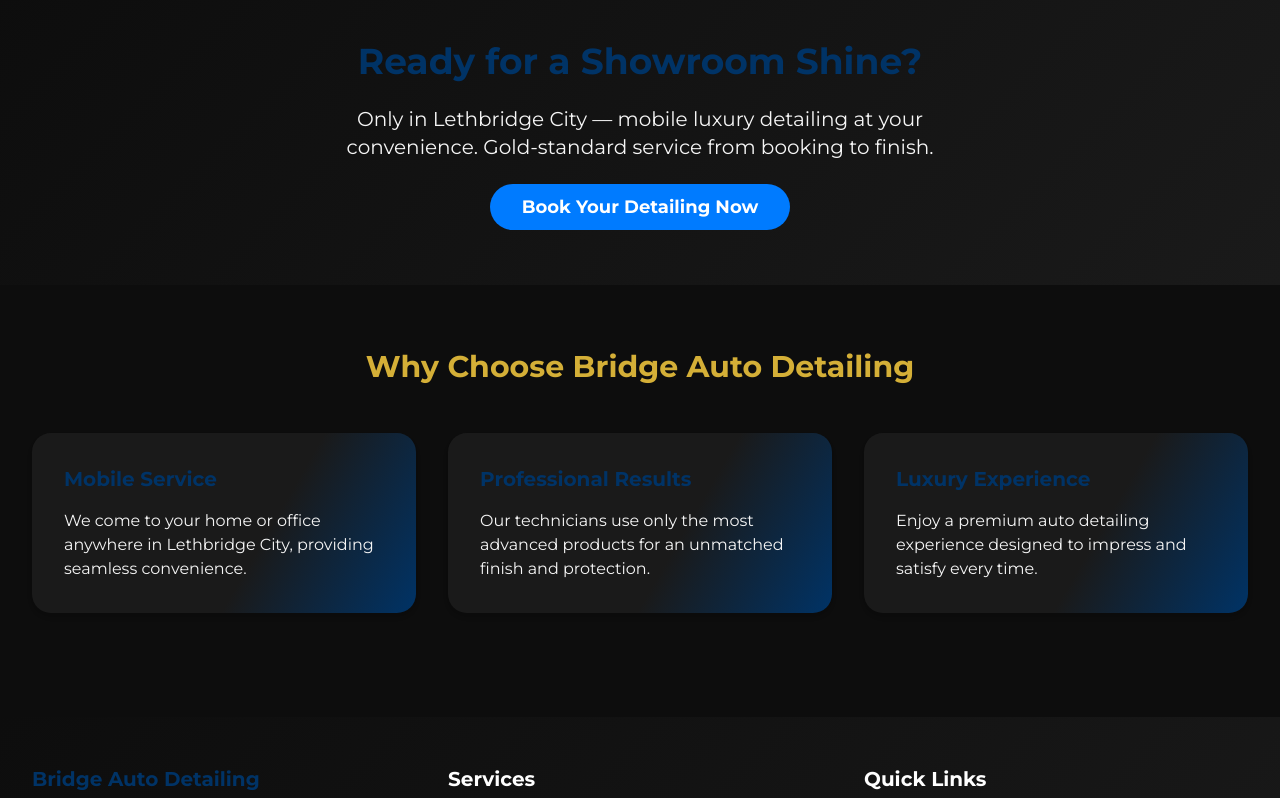
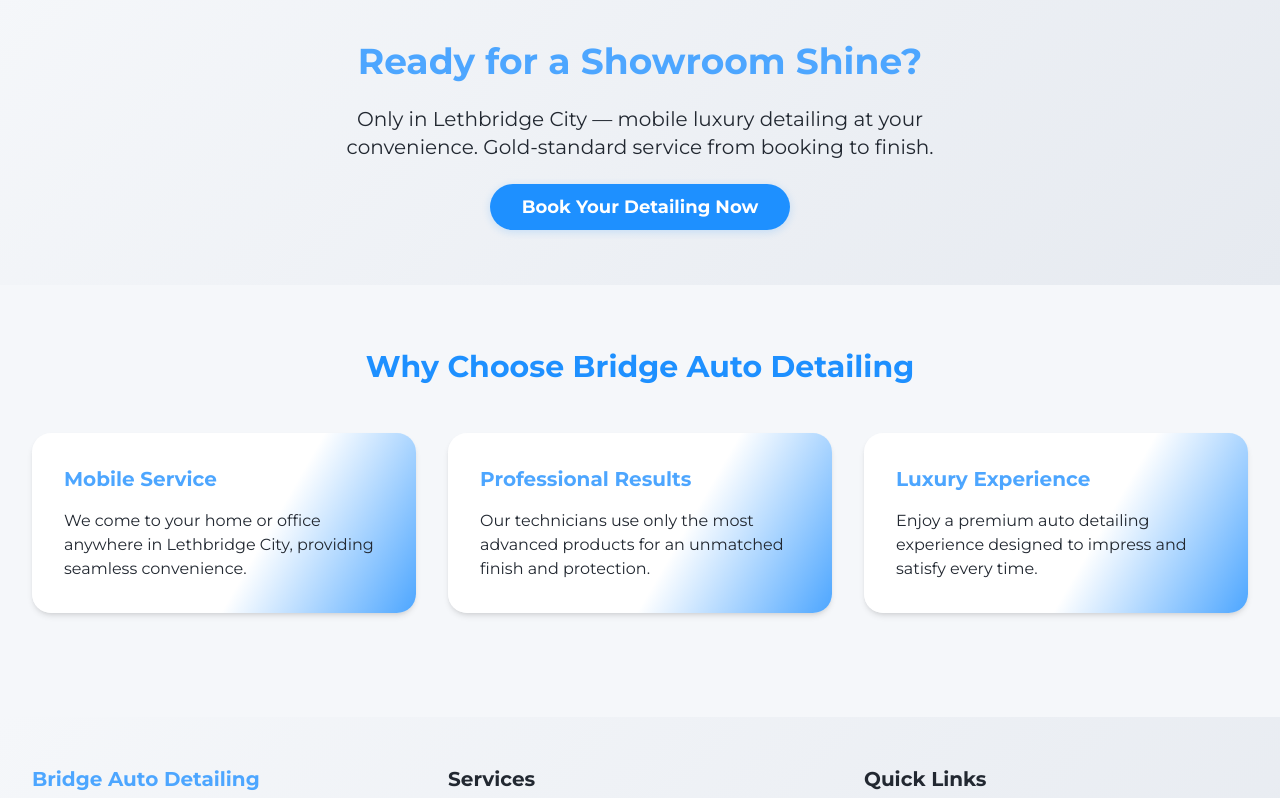
Before and after one commit to jamescooper69/bridgeautodetailing, a React (Vite) app: page / in a window 1280 px wide. Shown: the part 1723-2521 px from the top of the page. Built offline with nearby package versions, Linux system fonts and the light colour scheme.

Commit message:
Refactor: Update color palette
Update the color palette to match the new branding guidelines.

```diff
--- a/src/index.css
+++ b/src/index.css
@@ -5,25 +5,25 @@
 
 @layer base {
   :root {
-    --background: 0, 0%, 5%;        /* Jet Black */
-    --foreground: 0, 0%, 96%;       /* Pearl White */
-    --card: 0, 0%, 10%;             /* Gunmetal Gray */
-    --card-foreground: 0, 0%, 96%;  /* Pearl White */
-    --popover: 0, 0%, 10%;          /* Gunmetal Gray */
-    --popover-foreground: 48, 65%, 52%; /* Royal Gold */
-    --primary: 46, 62%, 53%;        /* Royal Gold */
-    --primary-foreground: 0, 0%, 5%;  /* Jet Black */
-    --secondary: 213, 100%, 20%;    /* Deep Sapphire Blue */
-    --secondary-foreground: 0, 0%, 96%;  /* Pearl White */
-    --muted: 0, 0%, 69%;            /* Cool Gray */
-    --muted-foreground: 0, 0%, 96%; /* Pearl White */
-    --accent: 211, 100%, 52%;       /* Electric Blue */
-    --accent-foreground: 0, 0%, 96%;/* Pearl White */
-    --destructive: 0, 84%, 60%;     /* Red */
-    --destructive-foreground: 0, 0%, 96%;
-    --border: 0, 0%, 18%;
-    --input: 0, 0%, 10%;
-    --ring: 46, 62%, 53%;           /* Royal Gold */
+    --background: 222, 33%, 98%;   /* #F5F7FA */
+    --foreground: 222, 15%, 16%;   /* #222831 */
+    --card: 0, 0%, 100%;           /* #FFFFFF */
+    --card-foreground: 222, 15%, 16%;  /* #222831 */
+    --popover: 0, 0%, 100%;        /* #FFFFFF */
+    --popover-foreground: 210, 100%, 56%; /* #1E90FF */
+    --primary: 210, 100%, 56%;     /* #1E90FF */
+    --primary-foreground: 0, 0%, 100%;  /* #FFFFFF */
+    --secondary: 207, 100%, 66%;   /* #4DA6FF */
+    --secondary-foreground: 222, 15%, 16%;  /* #222831 */
+    --muted: 0, 0%, 69%;           /* #B0B0B0 */
+    --muted-foreground: 222, 15%, 16%; /* #222831 */
+    --accent: 217, 74%, 17%;       /* #0A1E3F */
+    --accent-foreground: 0, 0%, 100%;/* #FFFFFF */
+    --destructive: 0, 84%, 60%;    /* Red */
+    --destructive-foreground: 0, 0%, 100%;
+    --border: 214, 15%, 85%;       /* #D1D5DB */
+    --input: 0, 0%, 96%;           /* #F5F5F5 */
+    --ring: 210, 100%, 56%;        /* #1E90FF */
     --radius: 1.2rem;
   }
   body {
@@ -31,20 +31,39 @@
     font-family: 'Montserrat', 'ui-sans-serif', 'system-ui', sans-serif;
   }
   .premium-gradient {
-    background: linear-gradient(135deg, #0D0D0D 0%, #1A1A1A 100%);
+    background: linear-gradient(135deg, #F5F7FA 0%, #E6EAF0 100%);
   }
   .card-premium {
-    background: linear-gradient(120deg, #1A1A1A 60%, #003366 100%);
+    background: linear-gradient(120deg, #FFFFFF 60%, #4DA6FF 100%);
     border-radius: 1.2rem;
-    box-shadow: 0 4px 32px 0 rgba(44, 44, 44, 0.15);
-    color: #F5F5F5;
+    box-shadow: 0 4px 32px 0 rgba(39, 56, 89, 0.10);
+    color: #222831;
   }
-  .btn-gold {
-    @apply bg-primary text-primary-foreground font-bold py-3 px-8 rounded-full hover:bg-yellow-500 hover:text-black transition-colors duration-200;
-    box-shadow: 0 2px 8px 0 rgba(212, 175, 55, 0.25);
+  .btn-gold, .btn-accent {
+    @apply bg-primary text-white font-bold py-3 px-8 rounded-full hover:bg-[#1C86EE] transition-colors duration-200;
+    box-shadow: 0 2px 8px 0 rgba(30, 144, 255, 0.20);
   }
-  .btn-accent {
-    @apply bg-accent text-white font-bold py-3 px-8 rounded-full hover:bg-blue-700 transition-colors duration-200;
+  .btn-primary {
+    @apply bg-primary text-white font-bold py-3 px-6 rounded-full hover:bg-[#1C86EE] transition-colors duration-200;
+  }
+  .btn-secondary {
+    @apply bg-secondary text-secondary-foreground font-bold py-3 px-6 rounded-full hover:bg-blue-400 transition-colors duration-200;
+  }
+  .section-heading, h1, h2, h3, h4 {
+    @apply text-foreground;
+  }
+  .section-heading {
+    @apply text-3xl font-bold mb-6;
+    color: #222831;
+  }
+  .section-subheading {
+    @apply text-xl font-semibold mb-4 text-secondary;
+  }
+  .container-custom {
+    @apply max-w-7xl mx-auto px-4 sm:px-6 lg:px-8;
+  }
+  p, span, label, li {
+    color: #222831;
   }
 }
 
@@ -52,24 +71,4 @@
   .service-card {
     @apply bg-card rounded-lg shadow-md p-6 hover:shadow-xl transition-shadow duration-300 text-foreground;
   }
-
-  .btn-primary {
-    @apply bg-accent text-white font-bold py-3 px-6 rounded-full hover:bg-blue-700 transition-colors duration-200;
-  }
-
-  .btn-secondary {
-    @apply bg-primary text-primary-foreground font-bold py-3 px-6 rounded-full hover:bg-yellow-500 hover:text-black transition-colors duration-200;
-  }
-
-  .section-heading {
-    @apply text-3xl font-bold mb-6 text-primary;
-  }
-
-  .section-subheading {
-    @apply text-xl font-semibold mb-4 text-secondary;
-  }
-
-  .container-custom {
-    @apply max-w-7xl mx-auto px-4 sm:px-6 lg:px-8;
-  }
 }
--- a/src/pages/Contact.tsx
+++ b/src/pages/Contact.tsx
@@ -2,28 +2,28 @@
 const Contact = () => {
   return (
     <div className="py-16 bg-background min-h-[60vh] flex items-center justify-center">
-      <div className="w-full max-w-2xl bg-card p-10 rounded-2xl shadow-xl mx-auto text-center">
-        <h1 className="text-4xl font-extrabold mb-4 text-primary">Contact - Bridge Auto Detailing</h1>
-        <p className="text-xl text-foreground mb-10">
+      <div className="w-full max-w-xl bg-card p-10 rounded-2xl shadow-xl mx-auto text-center">
+        <h1 className="text-4xl font-extrabold mb-4" style={{color: "#222831"}}>Contact - Bridge Auto Detailing</h1>
+        <p className="text-xl mb-10 text-foreground">
           Need to get in touch? We're here to help. Reach out for bookings, general questions, or more information.
         </p>
         <div className="space-y-8 text-center">
           <div>
-            <h3 className="text-lg font-semibold mb-1 text-secondary">Email</h3>
-            <a href="mailto:tahamehtar5@gmail.com" className="text-accent hover:underline text-lg">
+            <h3 className="text-lg font-semibold mb-1" style={{color: "#1E90FF"}}>Email</h3>
+            <a href="mailto:tahamehtar5@gmail.com" className="text-primary hover:underline text-lg" style={{color: "#1E90FF"}}>
               tahamehtar5@gmail.com
             </a>
           </div>
           <div>
-            <h3 className="text-lg font-semibold mb-1 text-secondary">Phone</h3>
-            <a href="tel:+14377660838" className="text-accent hover:underline text-lg">
+            <h3 className="text-lg font-semibold mb-1" style={{color: "#1E90FF"}}>Phone</h3>
+            <a href="tel:+14377660838" className="text-primary hover:underline text-lg" style={{color: "#1E90FF"}}>
               +1 (437) 766-0838
             </a>
           </div>
         </div>
         <div className="mt-10">
-          <h3 className="text-xl font-semibold mb-2 text-primary">Our Service Area</h3>
-          <p className="text-foreground mb-2">
+          <h3 className="text-xl font-semibold mb-2" style={{color: "#1E90FF"}}>Our Service Area</h3>
+          <p className="mb-2 text-foreground">
             We provide premium mobile car detailing exclusively in Lethbridge City, Canada.
           </p>
         </div>
--- a/tailwind.config.ts
+++ b/tailwind.config.ts
@@ -1,3 +1,4 @@
+
 import type { Config } from "tailwindcss";
 
 export default {
@@ -19,41 +20,41 @@ export default {
     },
     extend: {
       colors: {
-        background: "#0D0D0D", // Jet Black
-        foreground: "#F5F5F5", // Pearl White
+        background: "#F5F7FA", // Light Gray Background
+        foreground: "#222831", // Dark Gray/Charcoal for text
         primary: {
-          DEFAULT: "#D4AF37", // Royal Gold
-          foreground: "#0D0D0D",
+          DEFAULT: "#1E90FF", // Dodger Blue
+          foreground: "#FFFFFF",
         },
         secondary: {
-          DEFAULT: "#003366", // Deep Sapphire Blue
-          foreground: "#F5F5F5",
+          DEFAULT: "#4DA6FF", // Soft Accent Blue
+          foreground: "#222831",
         },
         accent: {
-          DEFAULT: "#007BFF", // Electric Blue
-          foreground: "#F5F5F5",
+          DEFAULT: "#0A1E3F", // Dark Blue for contrast
+          foreground: "#FFFFFF",
         },
         card: {
-          DEFAULT: "#1A1A1A", // Gunmetal Gray
-          foreground: "#F5F5F5",
+          DEFAULT: "#FFFFFF", // White cards
+          foreground: "#222831",
         },
         muted: {
           DEFAULT: "#B0B0B0", // Cool Gray
-          foreground: "#F5F5F5",
+          foreground: "#222831",
         },
         success: {
           DEFAULT: "#2ECC71", // Emerald Green
         },
-        border: "#2A2A2A",
-        input: "#1A1A1A",
-        ring: "#D4AF37",
+        border: "#D1D5DB",
+        input: "#F5F5F5",
+        ring: "#1E90FF",
         destructive: {
           DEFAULT: "#EF4444",
-          foreground: "#F5F5F5",
+          foreground: "#FFFFFF",
         },
         popover: {
-          DEFAULT: "#1A1A1A",
-          foreground: "#D4AF37",
+          DEFAULT: "#FFFFFF",
+          foreground: "#1E90FF",
         },
       },
       borderRadius: {
```
